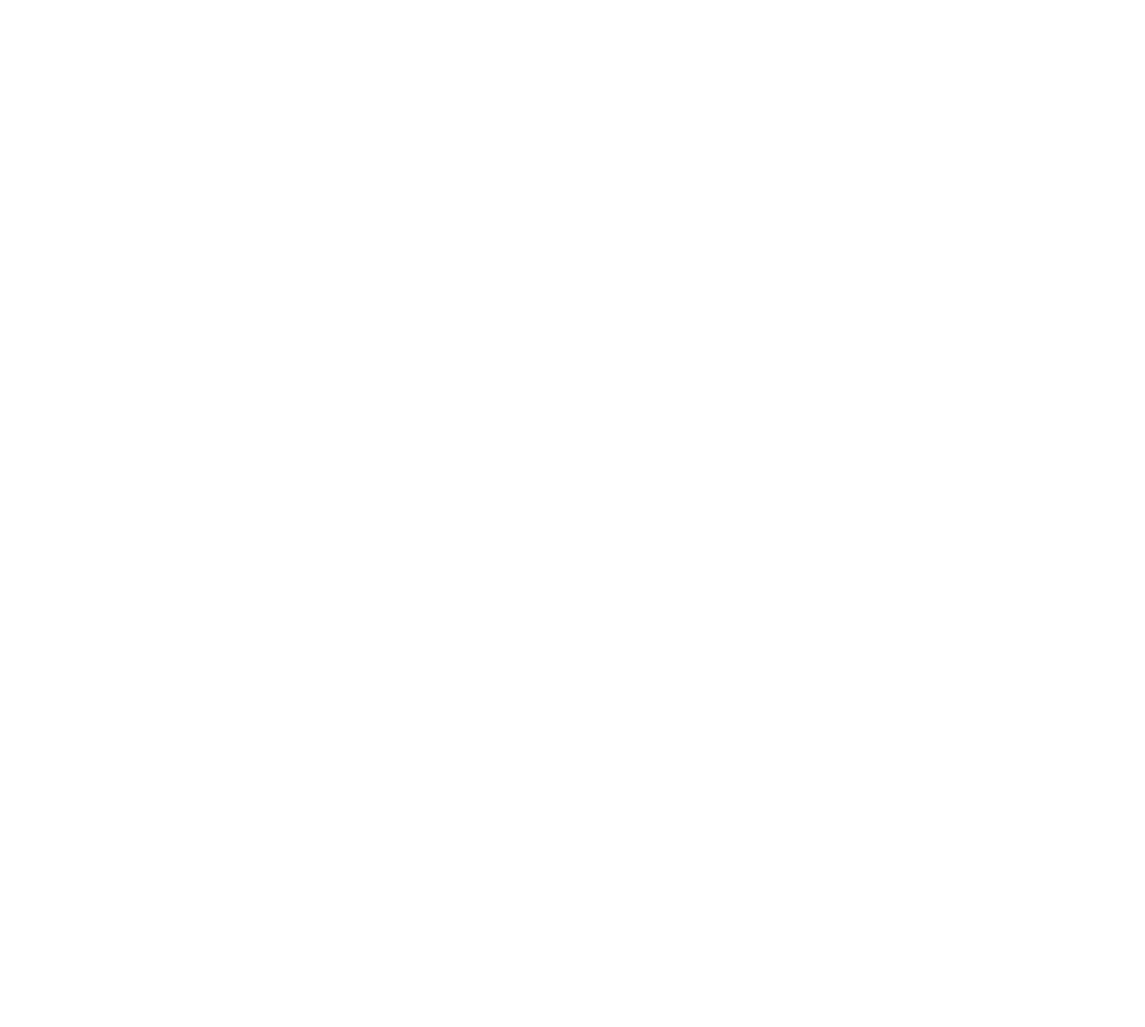
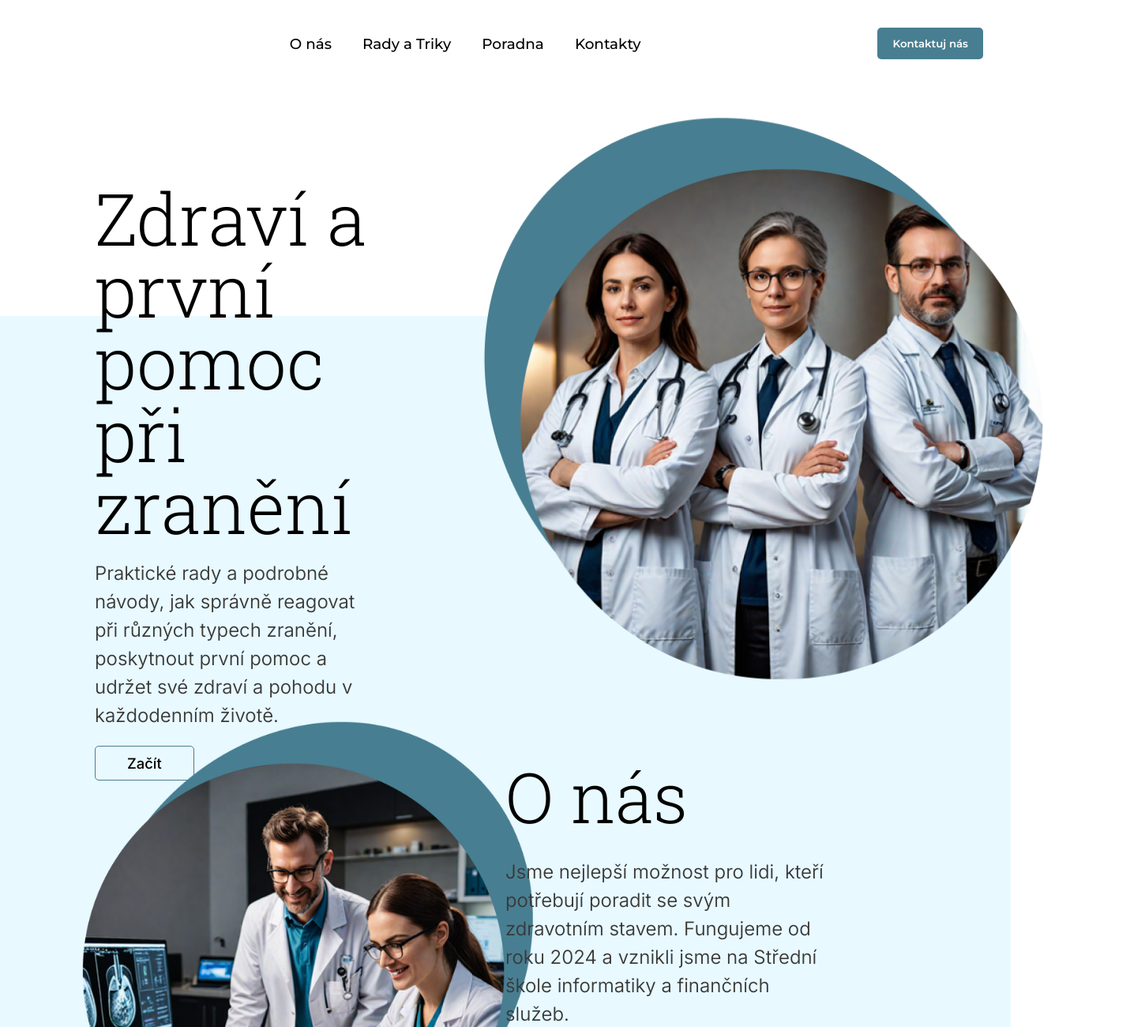
Before and after one commit to maxxxjandaa/Projektov-_den, a plain HTML site: page index.html in a window 1280 px wide. Shown: the top 1300 px of the page at 79% size, 1450 px wide, since content can reach past the window. Before the commit the page ends 800 px from the top, so only its background shows below. Drawn offline with Linux system fonts and the light colour scheme.

Commit message:
Frontend

```diff
--- a/index.html
+++ b/index.html
@@ -3,10 +3,55 @@
 <head>
     <meta charset="UTF-8">
     <meta name="viewport" content="width=device-width, initial-scale=1.0">
-    <title>Document</title>
+    <title>ChatDoc</title>
     <link rel="icon" href="img/icon.png">
+    <link rel="stylesheet" href="style.css">
+    <!-- Fonts -->
+    <link rel="preconnect" href="https://fonts.googleapis.com">
+<link rel="preconnect" href="https://fonts.gstatic.com" crossorigin>
+<link href="https://fonts.googleapis.com/css2?family=Montserrat:ital,wght@0,100..900;1,100..900&display=swap" rel="stylesheet">
+<link rel="preconnect" href="https://fonts.googleapis.com">
+<link rel="preconnect" href="https://fonts.gstatic.com" crossorigin>
+<link href="https://fonts.googleapis.com/css2?family=Montserrat:ital,wght@0,100..900;1,100..900&family=Roboto+Slab:wght@100..900&display=swap" rel="stylesheet">
+<link rel="preconnect" href="https://fonts.googleapis.com">
+<link rel="preconnect" href="https://fonts.gstatic.com" crossorigin>
+<link href="https://fonts.googleapis.com/css2?family=Inter:wght@100..900&family=Montserrat:ital,wght@0,100..900;1,100..900&family=Roboto+Slab:wght@100..900&display=swap" rel="stylesheet">
 </head>
 <body>
+    <header>
+        <nav>
+            <img id="logo" src="/img/icon.png" alt="">
+            <ul>
+                <li><a href="">O nás</a></li>
+                <li><a href="">Rady a Triky</a></li>
+                <li><a href="">Poradna</a></li>
+                <li><a href="">Kontakty</a></li>
+            </ul>
+            <button id="contactUs">Kontaktuj nás</button>
+        </nav>
+        <div id="hero">
+            <div id="title">
+                <h1 id="main-title">Zdraví a první pomoc při zranění</h1>
+                <p id="sub-title">Praktické rady a podrobné návody, jak správně reagovat při různých typech zranění, poskytnout první pomoc a udržet své zdraví a pohodu v každodenním životě.</p>
+                <button id="getReady">Začít</button>
+            </div>
+            <div id="img-wrap">
+                <img id="hero-img" src="/img/img-hero.png" alt="">
+            </div>
+        </div>
+        <di id="background"></div>
+    </header>
+    <main>
+        <section id="aboutUs">
+             <div id="">
+                    <img id="aboutUs-img" src="/img/aboutUs-img.png" alt="">
+            </div>
+            <div id="title-wrap">
+                    <h1 id="sec-title">O nás</h1>
+                    <p id="information">Jsme nejlepší možnost pro lidi, kteří potřebují poradit se svým zdravotním stavem. Fungujeme od roku 2024 a vznikli jsme na Střední škole informatiky a finančních služeb.</p>
+            </div>
+        </section>
+    </main>
 
 </body>
 </html>
--- a/style.css
+++ b/style.css
@@ -0,0 +1,221 @@
+*{
+    margin: 0;
+    padding: 0;
+    box-sizing: border-box;
+}
+
+html{
+    overflow-x: hidden;
+}
+
+header{
+    height: 100vh;
+    display: flex;
+    flex-direction: column;
+    position: relative;
+}
+
+
+nav{
+    display: flex;
+    justify-content: space-between;
+    align-items: center;
+    padding: 35px;
+}
+nav ul{
+    display: flex;
+    justify-content: space-around;
+    width: 40%;
+
+}
+
+nav ul li{
+    list-style: none;
+}
+
+nav ul li a{
+    color: #000;
+    text-decoration: none;
+    font-size: 1.15rem;
+    font-family: "Montserrat", sans-serif;
+    font-weight: 450;
+}
+
+#logo{
+    height: 32px;
+    width: 32px;
+    background-color: #000;
+    padding: 5px;
+    border-radius: 50%;
+    opacity: 0;
+}
+
+
+#contactUs{
+    padding: 12px 19px;
+    border-radius: 5px;
+    background-color: #487E91;
+    border: none;
+    color: #fff;
+    font-family: "Montserrat", sans-serif;
+    font-weight: 600;
+    cursor: pointer;
+}
+
+#hero{
+    height: calc(100% - 40px);
+    display: flex;
+}
+
+#hero div{
+    width: 50%;
+
+}
+
+#title{
+    display: flex;
+    flex-direction: column;
+    padding: 120px 120px;
+    align-items: start;
+}
+
+#main-title{
+    font-family: "Roboto Slab", serif;
+    font-size: 5.7rem;
+    font-weight: 300;
+    line-height: 1em;
+    margin-bottom: 22px;
+}
+
+#sub-title{
+    font-family: "Inter", sans-serif;
+    color: #383838;
+    font-weight: 350;
+    font-size: 1.5rem;
+    line-height: 1.5em;
+    width: 87%;
+}
+
+
+#getReady{
+    padding: 10px 40px;
+    background-color: transparent;
+    border: 1px solid #487E91;
+    border-radius: 5px;
+    color: #000;
+    font-family: "Inter", sans-serif;
+    font-size: 1.15rem;
+    font-weight: 500;
+    margin-top: 20px;
+    cursor: pointer;
+
+}
+
+#img-wrap{
+    display: flex;
+    align-items: start;
+    overflow: hidden;
+    justify-content: center;
+
+
+}
+
+#hero-img{
+    height: 980px;
+    width: 980px;
+    margin-top: 100px;
+    position: absolute;
+    top: -90px;
+}
+
+main{
+    height: 200vh;
+    left: 0;
+    top: 50%;
+}
+
+#background{
+    background-color: #E8F9FF;
+    position: absolute;
+    height: 50%;
+    bottom: 0;
+    width: 100%;
+    z-index: -10;
+}
+
+
+
+#aboutUs{
+    height: 100vh;
+    display: flex;
+    background-color: #E8F9FF;
+}
+
+#aboutUs div{
+    width: 50%;
+
+    display: flex;
+
+}
+
+#aboutUs-img{
+    width: 800px;
+    height: 800px;
+}
+
+#title-wrap{
+    flex-direction: column;
+    padding: 150px 0;
+}
+
+#sec-title{
+    font-family: "Roboto Slab", serif;
+    font-weight: 300;
+    font-size: 5.5rem;
+    margin-bottom: 20px;
+}
+
+#information{
+    font-family: "Inter", sans-serif;
+    font-size: 1.5rem;
+    font-weight: 350;
+    color: #383838;
+    width: 65%;
+    line-height: 1.5em;
+}
+
+
+
+/* Utility class */
+
+/* // <uniquifier>: Use a unique and descriptive class name
+// <weight>: Use a value from 100 to 900 */
+
+
+  /* font-family: "Montserrat", sans-serif;
+  font-optical-sizing: auto;
+  font-weight: <weight>;
+  font-style: normal; */
+
+
+  /* // <uniquifier>: Use a unique and descriptive class name
+// <weight>: Use a value from 100 to 900
+
+.roboto-slab-<uniquifier> {
+  font-family: "Roboto Slab", serif;
+  font-optical-sizing: auto;
+  font-weight: <weight>;
+  font-style: normal;
+} */
+
+/* // <uniquifier>: Use a unique and descriptive class name
+// <weight>: Use a value from 100 to 900
+
+.inter-<uniquifier> {
+  font-family: "Inter", sans-serif;
+  font-optical-sizing: auto;
+  font-weight: <weight>;
+  font-style: normal;
+  font-variation-settings:
+    "slnt" 0;
+} */
```
Also changed, not shown: img/aboutUs-img.png (added), img/icon.png, img/img-hero.png (added).
